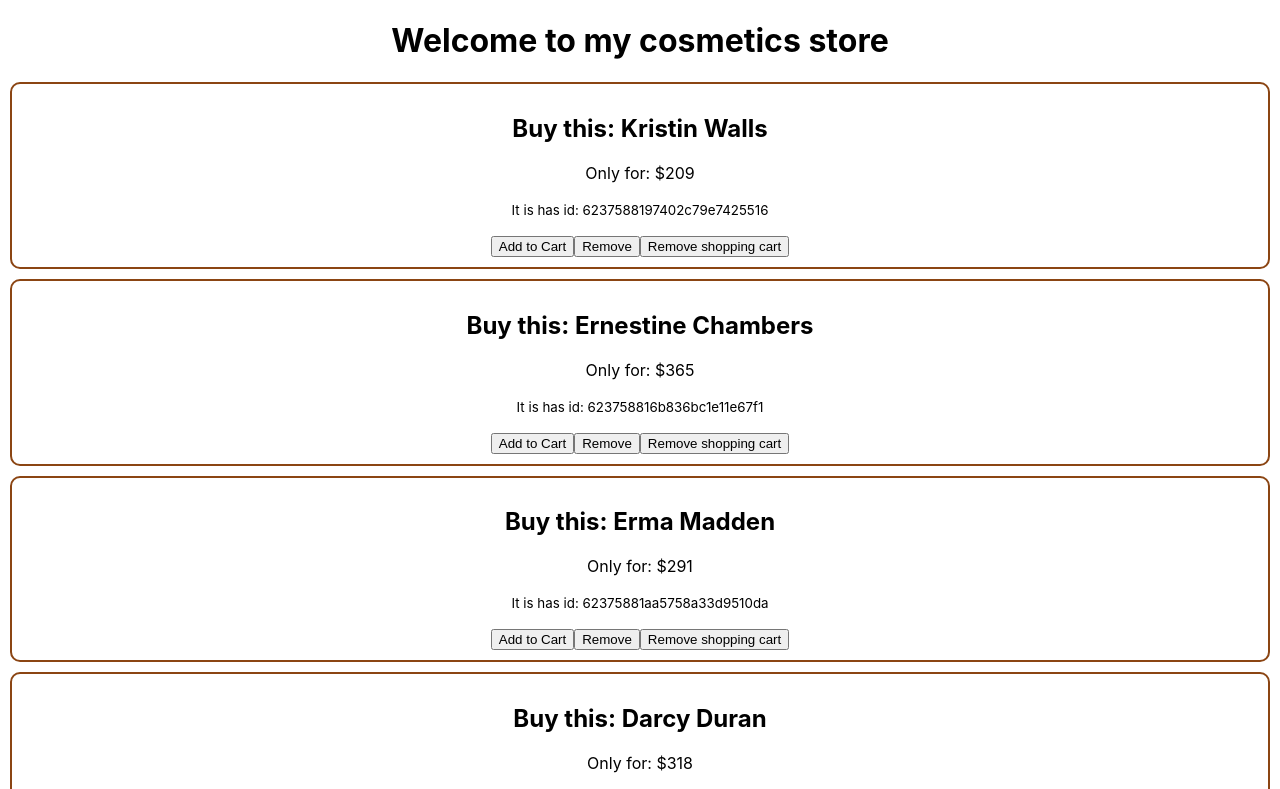
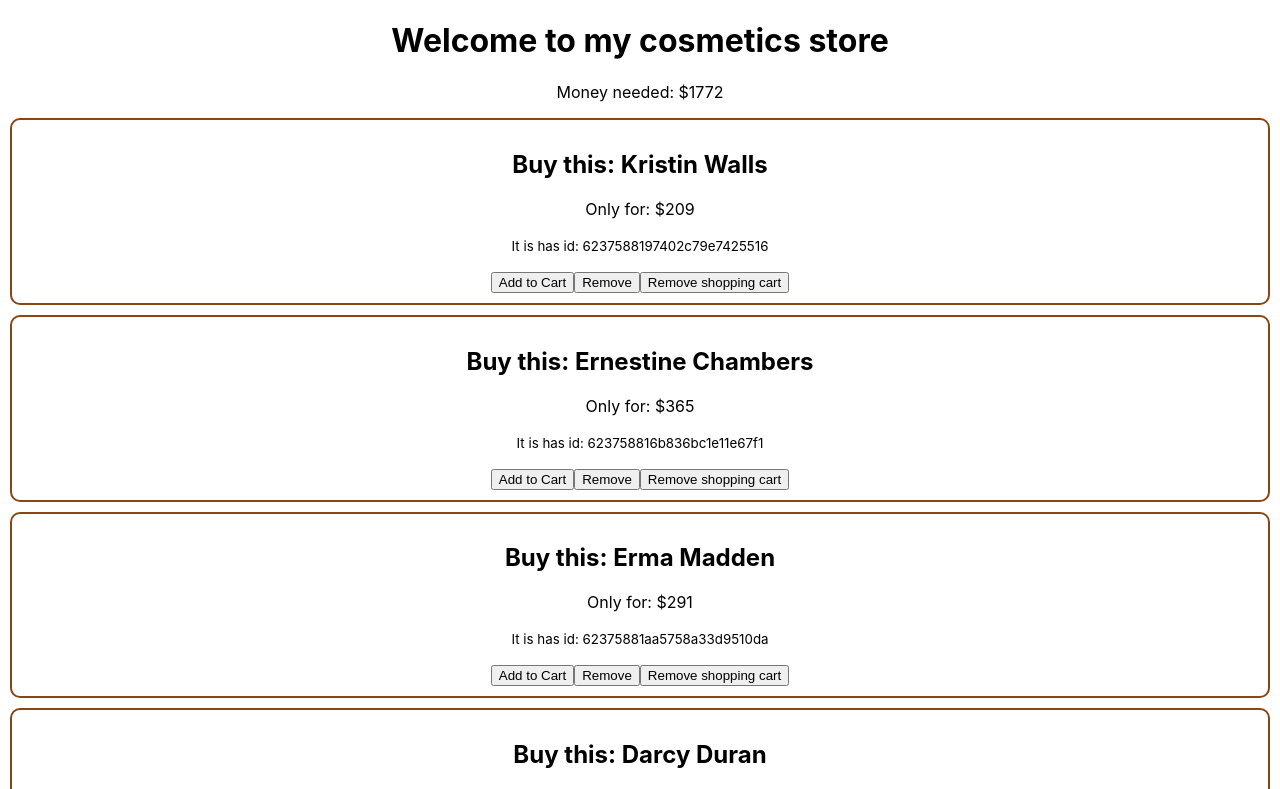
Before and after one commit to kamrul-dev/react-storage-and-handler, a React (Create React App) app: page / in a window 1280 px wide. Shown: the top 789 px of the page. Built offline with nearby package versions, Linux system fonts and the light colour scheme.

Commit message:
simple intro to array reduce

```diff
--- a/src/Components/Cosmetics/Cosmetics.js
+++ b/src/Components/Cosmetics/Cosmetics.js
@@ -1,4 +1,5 @@
 import React, { useEffect, useState } from 'react';
+import { getTotal } from '../../utilities/calculate';
 import Cosmetic from '../Cosmetic/Cosmetic';
 
 const Cosmetics = () => {
@@ -8,9 +9,12 @@
             .then(res => res.json())
             .then(data => setCosmetics(data));
     }, [])
+
+    const total = getTotal(cosmetics);
     return (
         <div>
             <h1>Welcome to my cosmetics store</h1>
+            <p>Money needed: ${total}</p>
             {
                 cosmetics.map(cosmetic => <Cosmetic
                     key={cosmetic.id}
--- a/src/utilities/calculate.js
+++ b/src/utilities/calculate.js
@@ -6,4 +6,25 @@
     return first * second;
 }
 
-export {add, multiply};
+// const numbers = [1, 4, 5, 6, 7, 9];
+// const sumReducer = (prvious, current) => prvious + current;
+// const total = numbers.reduce(sumReducer, 0);
+
+// const items = [
+//     {id: 1, name: 'Alta', price: 100},
+//     {id: 2, name: 'Alta', price: 100},
+//     {id: 3, name: 'Alta', price: 100},
+//     {id: 4, name: 'Alta', price: 100},
+//     {id: 5, name: 'Alta', price: 100},
+// ]
+
+// const itemSumReducer = (previous, current) => previous + current.price;
+// const itemTotal = items.reduce(itemSumReducer, 0);
+
+const getTotalPrice = products => {
+    const reducer = (previous, current) => previous + current.price;
+    const total = products.reduce(reducer, 0);
+    return total;
+}
+
+export {add, multiply, getTotalPrice as getTotal};
```
